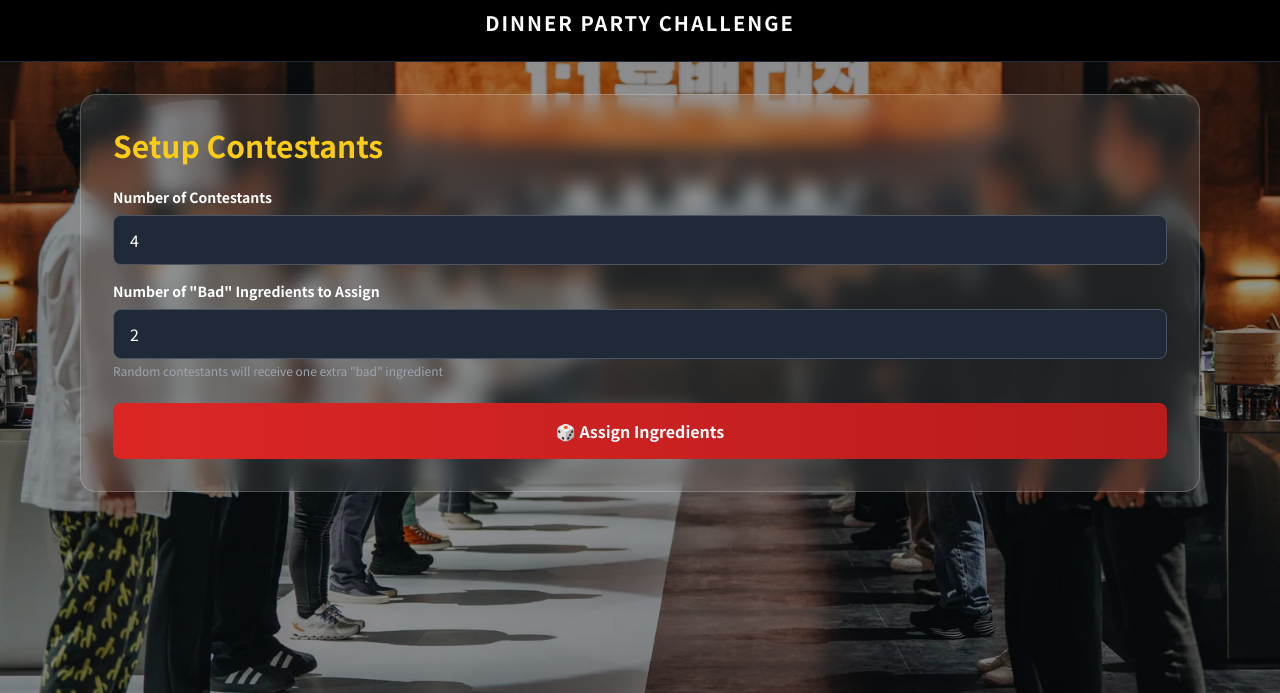
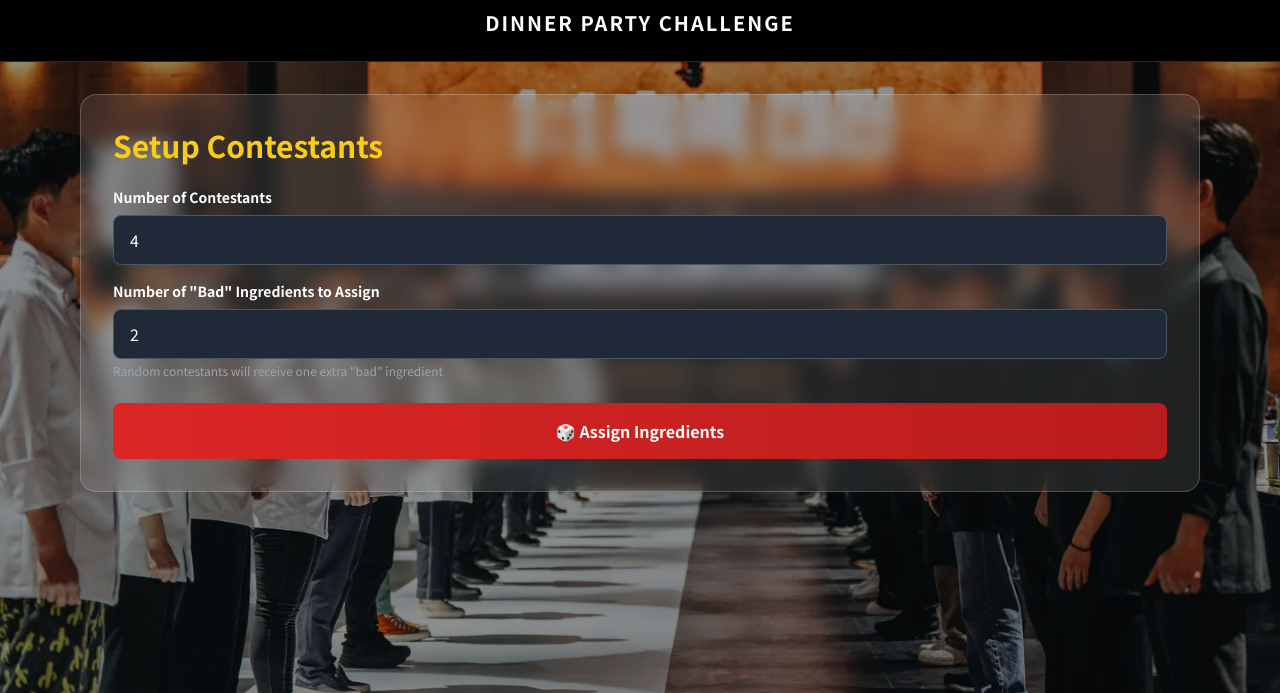
Before and after one commit to chex-out/culinary-class-wars, a website: page index.html in a window 1280 px wide. Shown: the part 107-800 px from the top of the page. Drawn offline with nearby package versions, Linux system fonts and the light colour scheme.

Commit message:
Add files via upload

```diff
--- a/index.html
+++ b/index.html
@@ -47,10 +47,17 @@
         </div>
     </div>
 
-    <!-- Background Image (starts BELOW header) -->
-    <div class="absolute top-0 left-0 right-0 bottom-0 z-0" style="margin-top: 140px;">
-        <img src="/background.webp" alt="Culinary Class Wars" class="w-full h-full object-cover">
-        <div class="absolute inset-0 bg-black/40"></div>
+    <!-- Background Images Container -->
+    <div class="absolute top-0 left-0 right-0 bottom-0 z-0" style="margin-top: 140px; min-height: calc(100vh - 140px);">
+        <!-- Main background image -->
+        <div class="w-full h-screen">
+            <img src="/background.webp" alt="Culinary Class Wars" class="w-full h-full object-cover">
+            <div class="absolute inset-0 bg-black/40"></div>
+        </div>
+
+        <!-- Repeating pattern for extended content -->
+        <div class="w-full" style="background: linear-gradient(to bottom, rgba(0,0,0,0.6), rgba(0,0,0,0.8)), repeating-linear-gradient(0deg, #1a1a1a 0px, #2d1a1a 50px, #1a1a1a 100px); min-height: 100vh;">
+        </div>
     </div>
 
     <!-- Content -->
```
